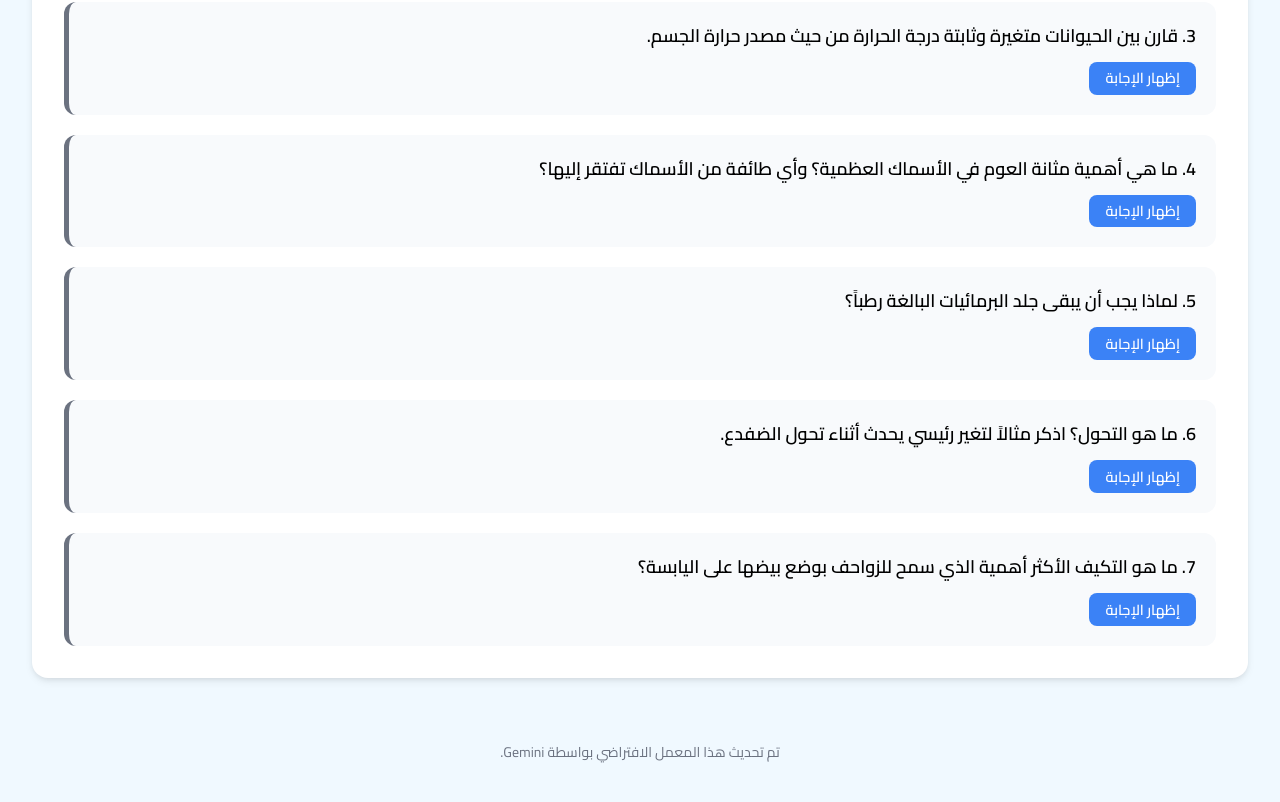
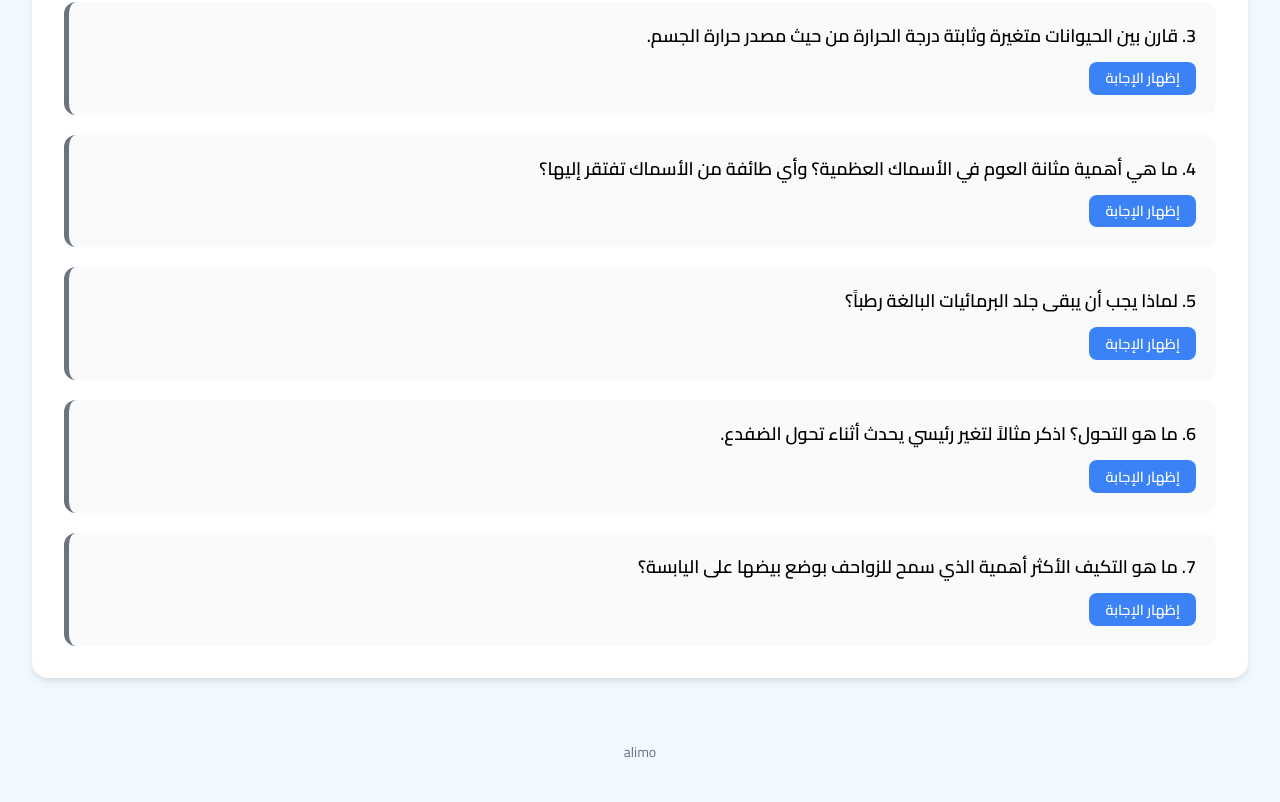
Before and after one commit to abodahmaj/habliat, a plain HTML site: page index.html in a window 1280 px wide. Shown: the part 3868-4670 px from the top of the page. Drawn offline with nearby package versions, Linux system fonts and the light colour scheme.

Commit message:
Update index.html

```diff
--- a/index.html
+++ b/index.html
@@ -3,7 +3,7 @@
 <head>
     <meta charset="UTF-8">
     <meta name="viewport" content="width=device-width, initial-scale=1.0">
-    <title>الحبليات - معمل افتراضي (تصميم ورسوم محسنة)</title>
+    <title>الحبليات</title>
     <script src="https://cdn.tailwindcss.com"></script>
     <link rel="preconnect" href="https://fonts.googleapis.com">
     <link rel="preconnect" href="https://fonts.gstatic.com" crossorigin>
@@ -566,7 +566,7 @@
 
     </main>
 
-    <footer class="text-center mt-16 mb-8"> <p class="text-gray-500 text-sm">تم تحديث هذا المعمل الافتراضي بواسطة Gemini.</p>
+    <footer class="text-center mt-16 mb-8"> <p class="text-gray-500 text-sm">alimo</p>
     </footer>
 
     <script>
```
